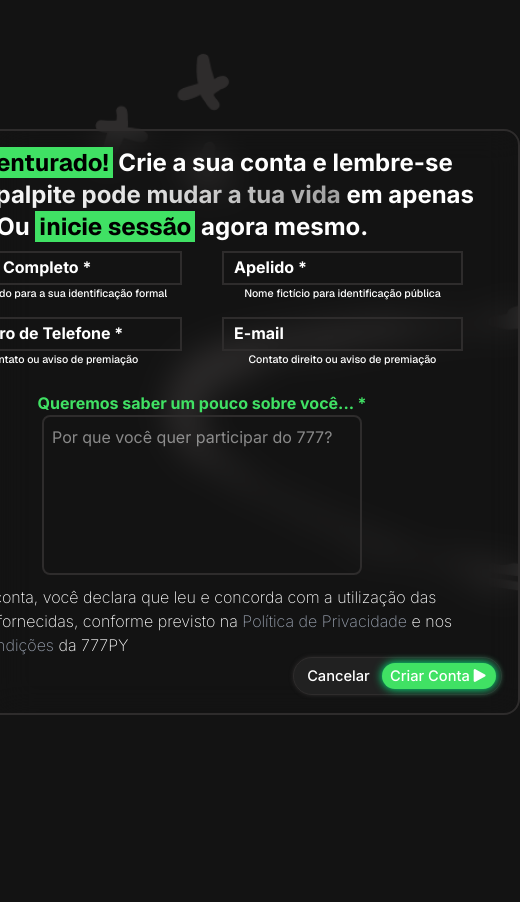
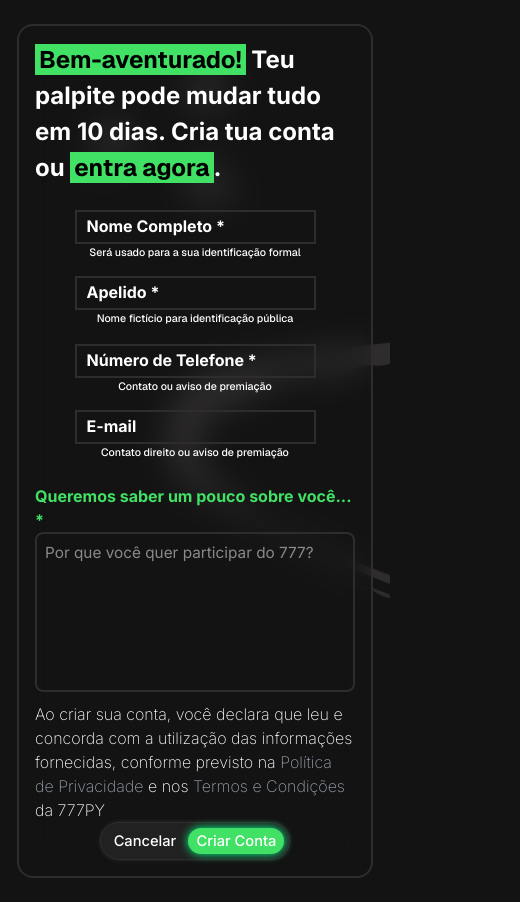
Before and after one commit to C4L3B3666/Projeto777, a website: page views/form_cadastro.html in a window 390 px wide. Shown: the whole page, 520 px wide, since content can reach past the window. Before the commit the page ends 844 px from the top, so only its background shows below. Drawn offline with nearby package versions, Linux system fonts and the light colour scheme.

Commit message:
Form desktop

```diff
--- a/assets/css/estilo.css
+++ b/assets/css/estilo.css
@@ -291,19 +291,19 @@
 }
 
 .img_side_form {
-    @apply h-[550px] rounded-2xl
+    @apply sm:h-[550px] rounded-2xl h-full
 }
 
 .form {
-    @apply w-[600px]
+    @apply sm:w-[600px]
 }
 
 .div_content_nav_inputs {
-    @apply flex w-full justify-center items-center gap-10
+    @apply flex sm:w-full sm:flex-row justify-center items-center sm:gap-10 flex-col gap-4
 }
 
 .nav_inputs {
-    @apply flex flex-col flex-wrap items-center relative
+    @apply flex flex-col sm:flex-wrap items-center relative
 }
 
 .input_text {
@@ -322,3 +322,7 @@
 .label_form {
     @apply font-bold font-inter absolute top-1 left-2 duration-500 px-1
 }
+
+.text_area_sign_in {
+    @apply  focus:border-[#40E164] hover:border-[#40E164] not-placeholder-shown:border-[#40E164] duration-1000 text-[11.5pt] h-40 w-80 border-[#2E2C2C] border-2 rounded-lg p-2 outline-none font-inter resize-none
+}
--- a/views/form_cadastro.html
+++ b/views/form_cadastro.html
@@ -10,15 +10,15 @@
     <link rel="stylesheet" href="https://cdnjs.cloudflare.com/ajax/libs/font-awesome/7.0.0/css/all.min.css" integrity="sha512-DxV+EoADOkOygM4IR9yXP8Sb2qwgidEmeqAEmDKIOfPRQZOWbXCzLC6vjbZyy0vPisbH2SyW27+ddLVCN+OMzQ==" crossorigin="anonymous" referrerpolicy="no-referrer" />
     <script src="../assets/js/script.js" defer></script>
 </head>
-<body class="bg-[#131313] body_termo_politica flex items-center justify-center h-screen">
+<body class="bg-[#131313] body_termo_politica flex items-center justify-center sm:h-screen m-6 sm:m-auto">
     <div class="div_content_imgs_forms">
-        <div>
+        <div class="hidden sm:block">
             <img src="../assets/img/img_1.jpg" alt="" srcset="" class="img_side_form">
         </div>
         <div>
             <form action="#" class="form">
-                <h1 class="font-inter font-bold text-2xl"><span class="texto_personalizado">Bem-aventurado!</span> Crie a sua conta e lembre-se que <span class="textoGradiente">teu palpite pode mudar a tua vida</span> em apenas 10 dias. Ou <a href="#"><span class="texto_personalizado">inicie sessão</span></a> agora mesmo.</h1>
-                <div class="div_content_nav_inputs mt-2">
+                <h1 class="font-inter font-bold text-[18pt] sm:text-2xl"><span class="texto_personalizado">Bem-aventurado!</span> Teu palpite pode mudar tudo em 10 dias. Cria tua conta ou <span class="texto_personalizado">entra agora</span>.</h1>
+                <div class="div_content_nav_inputs mt-6">
                     <nav class="nav_inputs">
                         <input type="text" placeholder=" " id="nome_completo"  class="input_text" required>
                         <label for="nome_completo" class="label_form">Nome Completo *</label>
@@ -31,7 +31,7 @@
                     </nav>
                 </div>
 
-                <div class="div_content_nav_inputs mt-4">
+                <div class="div_content_nav_inputs sm:mt-4 mt-4.5">
                     <nav class="nav_inputs">
                         <input type="text" placeholder=" " id="telefone"  class="input_text" required>
                         <label for="telefone" class="label_form">Número de Telefone *</label>
@@ -46,15 +46,15 @@
 
                 <div class="flex flex-col items-center justify-center mt-6">
                     <p class="font-inter font-bold text-[#40E164]">Queremos saber um pouco sobre você... *</p>
-                    <textarea name="" id="" placeholder="Por que você quer participar do 777?" class="h-40 w-80 border-[#2E2C2C] border-2 rounded-lg p-2 outline-none font-inter resize-none" required></textarea>
+                    <textarea name="" id="" placeholder="Por que você quer participar do 777?" class="text_area_sign_in" required></textarea>
                 </div>
 
                 <p class="font-inter font-extralight mt-2.5">Ao criar sua conta, você declara que leu e concorda com a utilização das informações fornecidas, conforme previsto na <a href="politica_privacidade.html" class="text-gray-400">Política de Privacidade</a> e nos <a href="termos_condicoes.html" class="text-gray-400">Termos e Condições</a> da 777PY</p>
 
-                <div class="flex items-end justify-end">
+                <div class="flex sm:items-end sm:justify-end items-center justify-center">
                     <nav class="nav_botoes">
                         <a href="#"><button class="button button_secundary">Cancelar</button></a>
-                        <a href="#assistir_video"><button class="button">Criar Conta<i class="fa-solid fa-play"></i></button></a>
+                        <a href="#"><button class="button">Criar Conta</button></a>
                     </nav>
                 </div>
             </form>
```
Also changed, not shown: assets/css/output.css.
